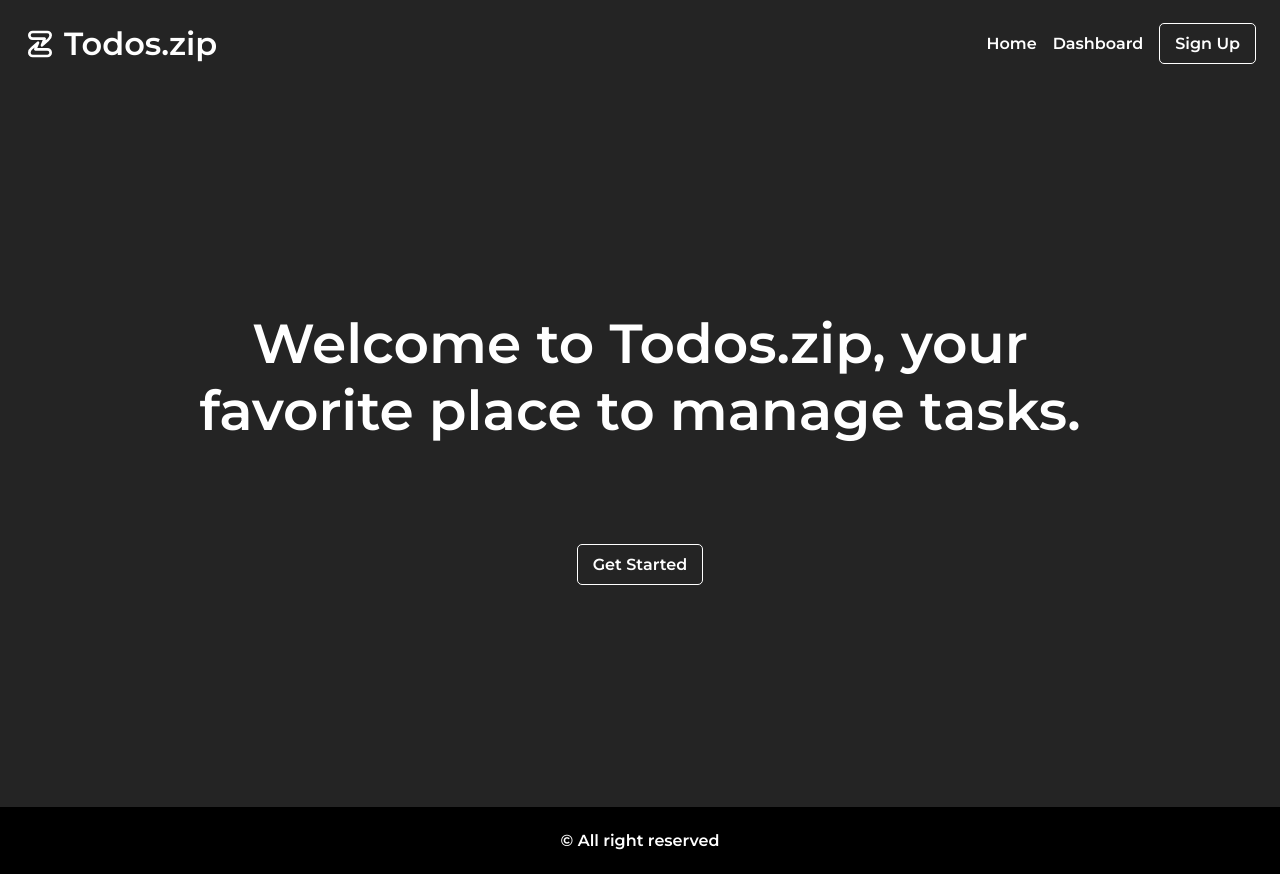
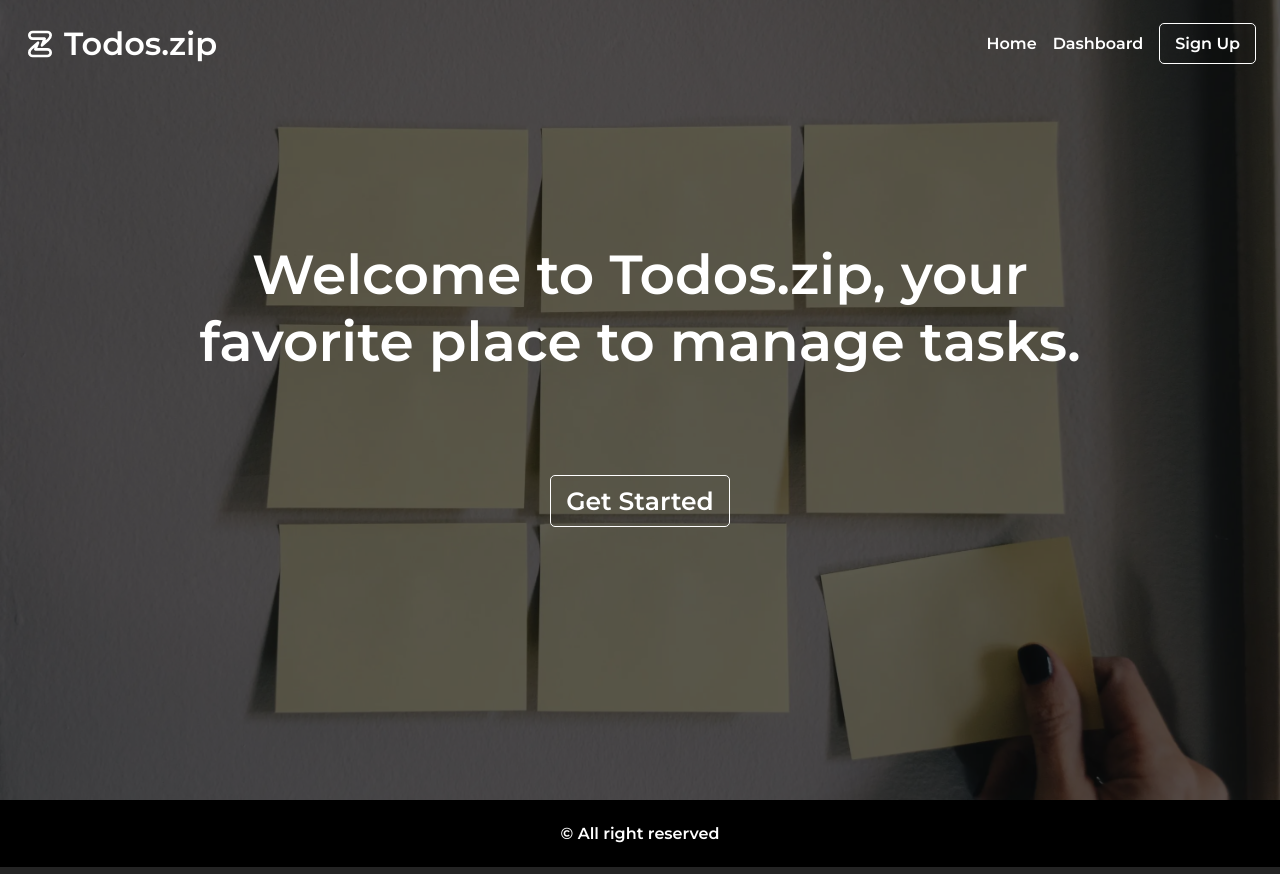
Before and after one commit to JacoboGarcesO/todo-app-react, a React (Vite) app: page / in a window 1280 px wide. Built offline with nearby package versions, Linux system fonts and the light colour scheme.

Commit message:
Banner image put in home

```diff
--- a/src/view/components/Container/Container.css
+++ b/src/view/components/Container/Container.css
@@ -1,5 +1,4 @@
 .container {
   max-width: 1110px;
   margin: 0 auto;
-  min-height: calc(100vh - 80px);
 }
--- a/src/view/components/Container/Container.jsx
+++ b/src/view/components/Container/Container.jsx
@@ -1,8 +1,8 @@
 import './Container.css'
 
-export const Container = ({ children }) => {
+export const Container = ({ children, styles }) => {
   return (
-    <section className='container'>
+    <section className='container' style={styles}>
       {children}
     </section>
   )
--- a/src/view/components/Header/Header.css
+++ b/src/view/components/Header/Header.css
@@ -1,5 +1,6 @@
 .header {
-  position: sticky;
+  position: fixed;
+  width: 100%;
   top: 0;
   left: 0;
   z-index: 2;
--- a/src/view/components/HomeContent/HomeContent.css
+++ b/src/view/components/HomeContent/HomeContent.css
@@ -1,12 +1,12 @@
 .home-content {
   padding: 24px;
-  position: relative;
-  display: flex;
-  flex-direction: column;
-  justify-content: center;
-  align-items: center;
-  gap: 100px;
-  min-height: calc(100vh - 80px);
+  background-image: url('/src/assets/banner.webp');
+  background-position: center;
+  background-size: cover;
+  background-repeat: no-repeat;
+  background-color: #0009;
+  background-blend-mode: soft-light;
+  min-height: 100vh;
 }
 
 .home-content__title {
@@ -21,6 +21,7 @@
   color: #FFF;
   font-weight: 600;
   position: relative;
+  font-size: 25px;
   background: transparent;
   padding: 10px 15px;
   border-radius: 5px;
@@ -37,7 +38,7 @@
   height: 100%;
   background-color: var(--alt-color);
   border-radius: 5px;
-  z-index: -1;
+  z-index: 1;
   transition: width 0.5s;
 }
 
@@ -47,6 +48,12 @@
   }
 }
 
+.home-content__button span {
+  position: relative;
+  z-index: 2;
+
+}
+
 @media (width <=720px) {
   .home-content__title {
     font-size: 35px;
--- a/src/view/components/HomeContent/HomeContent.jsx
+++ b/src/view/components/HomeContent/HomeContent.jsx
@@ -1,11 +1,23 @@
 import './HomeContent.css'
 import { Link } from 'react-router-dom'
+import { Container } from '../Container/Container'
 
 export const HomeContent = () => {
+  const containerStyles = {
+    display: 'flex',
+    flexDirection: 'column',
+    justifyContent: 'center',
+    alignItems: 'center',
+    gap: '100px',
+    minHeight: 'calc(100vh - 80px)'
+  }
+
   return (
     <section className='home-content'>
-      <h1 className='home-content__title'>Welcome to <span>Todos.zip</span>, your favorite place to manage tasks.</h1>
-      <Link className='home-content__button' to='/auth'>Get Started</Link>
+      <Container styles={containerStyles}>
+        <h1 className='home-content__title'>Welcome to <span>Todos.zip</span>, your favorite place to manage tasks.</h1>
+        <Link className='home-content__button' to='/auth'><span>Get Started</span></Link>
+      </Container>
     </section>
   )
 }
--- a/src/view/components/Layout/Layout.css
+++ b/src/view/components/Layout/Layout.css
@@ -1,3 +1,3 @@
 .layout__main {
-  min-height: calc(100vh - 80px);
+  min-height: 100vh;
 }
--- a/src/view/components/Layout/Layout.jsx
+++ b/src/view/components/Layout/Layout.jsx
@@ -1,6 +1,5 @@
 import { Outlet } from 'react-router-dom'
 import { Header } from '../Header/Header'
-import { Container } from '../Container/Container'
 import './Layout.css'
 import { Footer } from '../Footer/Footer'
 
@@ -9,9 +8,7 @@ export const Layout = () => {
     <>
       <Header />
       <main className='layout__main'>
-        <Container>
-          <Outlet />
-        </Container>
+        <Outlet />
       </main>
       <Footer />
     </>
```
Also changed, not shown: src/assets/banner.webp (added).
